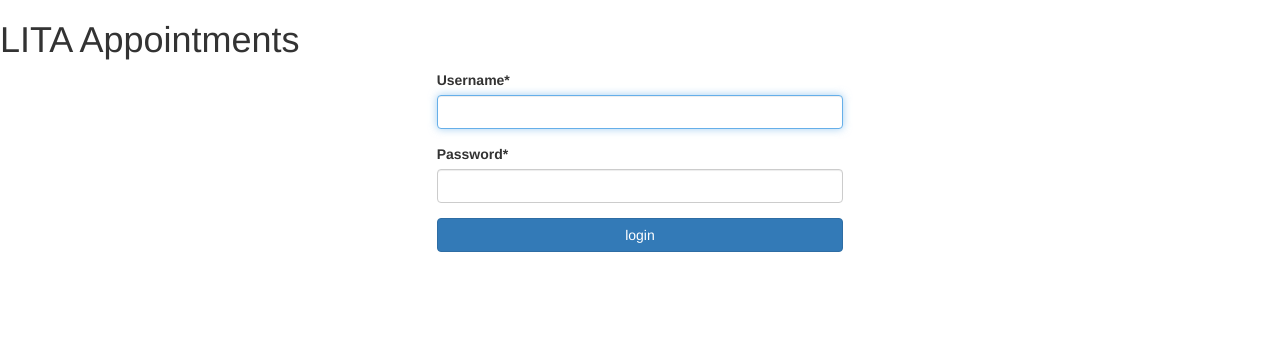
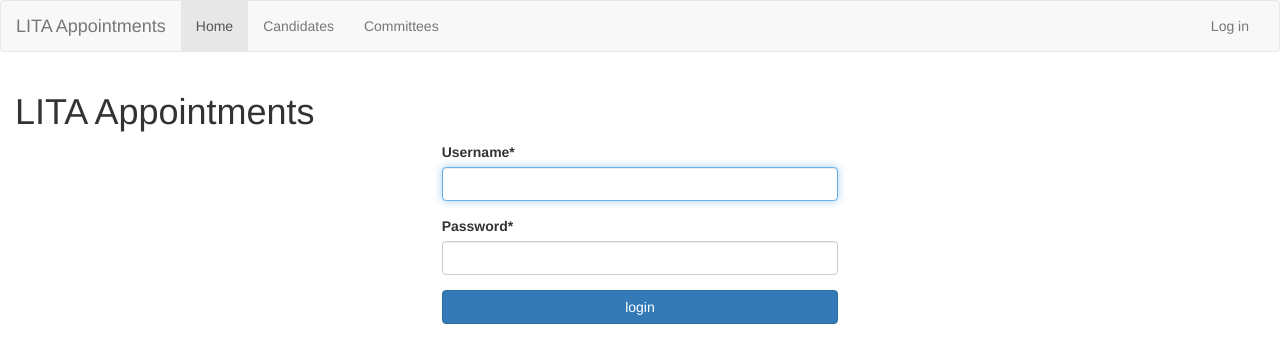
Before and after one commit to egmowens/litapplications, a Django app: page /accounts/login/?next=/candidates/1/ in a window 1280 px wide. Shown: the top 363 px of the page. Run offline with Django 3.2, Linux system fonts and the light colour scheme; some libraries are stand-ins or nearby versions.

Commit message:
Expose login option

```diff
--- a/litapplications/templates/base.html
+++ b/litapplications/templates/base.html
@@ -18,11 +18,41 @@
     <![endif]-->
   </head>
   <body>
-    <h1>LITA Appointments</h1>
+      <!-- Static navbar -->
+    <nav class="navbar navbar-default">
+      <div class="container-fluid">
+        <div class="navbar-header">
+          <button type="button" class="navbar-toggle collapsed" data-toggle="collapse" data-target="#navbar" aria-expanded="false" aria-controls="navbar">
+            <span class="sr-only">Toggle navigation</span>
+            <span class="icon-bar"></span>
+            <span class="icon-bar"></span>
+            <span class="icon-bar"></span>
+          </button>
+          <a class="navbar-brand" href="#">LITA Appointments</a>
+        </div>
+        <div id="navbar" class="navbar-collapse collapse">
+          <ul class="nav navbar-nav">
+            <li class="active"><a href="/">Home</a></li>
+            <li><a href="{% url 'candidates:list' %}">Candidates</a></li>
+            <li><a href="#">Committees</a></li>
+          </ul>
+          <ul class="nav navbar-nav navbar-right">
+            {% if user.is_authenticated %}
+              <li><a href="{% url 'logout' %}">Log out</a></li>
+            {% else %}
+              <li><a href="{% url 'login' %}">Log in</a></li>
+            {% endif %}
+          </ul>
+        </div><!--/.nav-collapse -->
+      </div><!--/.container-fluid -->
+    </nav>
+    <div class="container-fluid">
+      <h1>LITA Appointments</h1>
 
-    {% block content %}
+      {% block content %}
 
-    {% endblock content %}
+      {% endblock content %}
+    </div>
 
     <!-- jQuery (necessary for Bootstrap's JavaScript plugins) -->
     <script src="https://ajax.googleapis.com/ajax/libs/jquery/1.12.4/jquery.min.js"></script>
```
